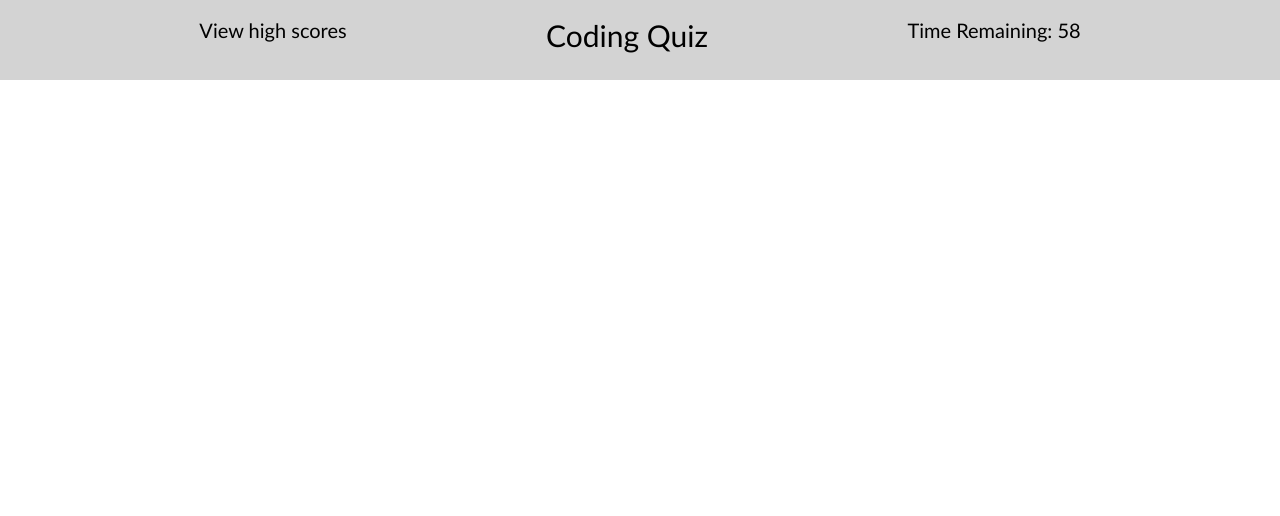
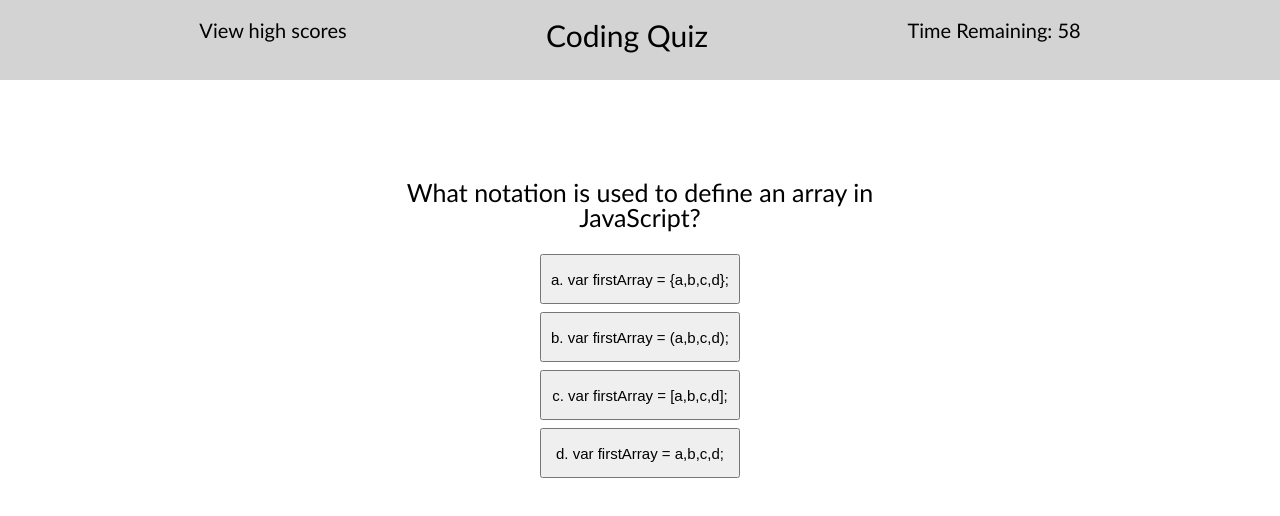
Before and after one commit to mjonas14/JavaScriptQuiz, a plain HTML site: page index.html in a window 1280 px wide. Both pictures are taken after a click on the button "Start Quiz". Drawn offline with Linux system fonts and the light colour scheme.

Commit message:
Created functions to allow flipping of questions upon clicking an answer

```diff
--- a/assets/style.css
+++ b/assets/style.css
@@ -22,13 +22,13 @@ nav ul {
 h1 {
     font-size: 50px;
     font-style: bold;
-    margin-top: 120px;
+    margin-top: 100px;
     text-align: center;
     margin-bottom: 15px;
 }
 
 h2 {
-    font-size: 30px;
+    font-size: 25px;
     text-align: center;
     margin: 0 30% 0 30%;
 }
@@ -40,3 +40,14 @@ button {
     height: 50px;
     width: 200px;
 }
+
+/* Hide the answer options initially */
+#options {
+    display: none;
+    margin-top: 20px;
+}
+
+#buttons {
+    margin: 4px;
+    font-size: 15px;
+}
--- a/index.html
+++ b/index.html
@@ -13,7 +13,7 @@
         <ul>
             <li>View high scores</li>
             <li class="title">Coding Quiz</li>
-            <li class="time">Time remaining: </li>
+            <li class="time">Time remaining: --</li>
         </ul>
     </nav>
 
@@ -24,20 +24,16 @@
         <button id="start-btn" class="start-button">Start Quiz</button>
     </div>
 
-
-     <!-- <header>
-        <h1>This is where the questions will be</h1>
-    </header>
-    <form action="button" id="test">
-        <button type="button" class="buttons">Button 1</button>
-        <button type="button" class="buttons">Button 2</button>
-        <button type="button" class="buttons">Button 3</button>
-        <button type="button" class="buttons">Button 4</button>
+    <!-- Answer options, initially hidden -->
+    <form action="button" id="options">
+        <button type="button" id="buttons" class="btn1">Button 1</button>
+        <button type="button" id="buttons" class="btn2">Button 2</button>
+        <button type="button" id="buttons" class="btn3">Button 3</button>
+        <button type="button" id="buttons" class="btn4">Button 4</button>
     </form>
     <section>
-        <h2>Correct!</h2>
+        <h2></h2>
     </section>
-    -->
 
     <script type="text/javascript" src="script.js"></script>
 </body>
--- a/script.js
+++ b/script.js
@@ -4,25 +4,103 @@
 
 // function that handles the on click event
 
+// Declaring questions
+let jsQuestion = [
+  'What notation is used to define an array in JavaScript?',
+  'True or false: The value of a const variable cannot be changed after it is defined.',
+  'True or false, if an object is defined using const, the key value pair cannot be updated after the fact.',
+  'Using jQuery, how do we declare a new html element?',
+  'What is the correct syntax for adding a JavaScript file to html?'
+];
+
+let jsOption = [
+  ['a. var firstArray = {a,b,c,d};',
+   'b. var firstArray = (a,b,c,d);',
+   'c. var firstArray = [a,b,c,d];',
+   'd. var firstArray = a,b,c,d;'],
+  ['a. True',
+   'b. False'],
+  ['a. True',
+   'b. False'],
+  ["a. var headerEl = ${‘<h1>’};",
+  "b. var headerEl = $(‘<h1>’);",
+  "c. var headerEl = document.newElement(‘<h1’);",
+  "d. var headerEl = window.addNewElement(‘h1’);"],
+  ['a. <script src=”myscript.js”><script>',
+   'b. <script href=”myscript.js”><script>',
+   'c. <file src=”myscript.js”><file>',
+   'd. <file href=”myscript.js”><file>']
+]
+
+let jsAnswer = [
+  'c',
+  'a',
+  'b',
+  'b',
+  'a'
+]
+
 const startButton = document.querySelector("#start-btn");
+const optionButon = document.querySelector('#buttons');
+var qOptionsEls = document.querySelector("#options");
+var op1 = document.querySelector('.btn1');
+var op2 = document.querySelector('.btn2');
+var op3 = document.querySelector('.btn3');
+var op4 = document.querySelector('.btn4');
 var timeEl = document.querySelector(".time");
 
+let qNumber = 0;
+let score = 0;
+var secondsLeft = 60;
+
+let title = document.querySelector(".welcome-title");
+let body = document.querySelector(".welcome-body");
+
+
+
+
+
 // When start button is clicked, everything should vanish and timer should start
-startButton.addEventListener('click', function() {
+function start() {
 
-    var title = document.querySelector(".welcome-title");
-    var body = document.querySelector(".welcome-body");
+  // event.preventDefault();
+  title.textContent = '';
+  body.textContent = '';
+  startButton.style.display = "none";
 
-    title.textContent = '';
-    body.textContent = '';
-    startButton.style.display = "none";
+  // Start timer
+  startTime();
+  generateQuestion();
+};
 
-    // Start timer
-    startTime();
 
-});
 
-var secondsLeft = 60;
+
+
+// Starts quiz and runs through questions
+function generateQuestion() {
+
+  qOptionsEls.style.display = "flex";
+  qOptionsEls.style.flexDirection = "column";
+  qOptionsEls.style.alignItems = "center";
+
+  // Display first question
+  body.textContent = jsQuestion[qNumber];
+
+  op1.textContent = jsOption[qNumber][0];
+  op2.textContent = jsOption[qNumber][1];
+  op3.textContent = jsOption[qNumber][2];
+  op4.textContent = jsOption[qNumber][3];
+}
+
+function inputInitials() {
+
+  qOptionsEls.style.display = 'none';
+  body.textContent = 'Please input your intials';
+}
+
+
+
 
 function startTime() {
     var timerInterval = setInterval(function() {
@@ -36,3 +114,40 @@ function startTime() {
 
       }, 1000);
 }
+
+
+
+
+
+startButton.addEventListener('click', start);
+qOptionsEls.addEventListener('click', function(event) {
+
+  console.log(event.target.textContent);
+
+  let answer = event.target.textContent;
+
+  if (answer[0] === jsAnswer[qNumber]) {
+    console.log('right');
+    score++;
+
+    if (qNumber === jsQuestion.length-1) {
+      inputInitials();
+    } else {
+      qNumber++;
+      generateQuestion();
+    }
+
+  } else {
+    console.log('wrong');
+    secondsLeft -= 10;
+
+    if (qNumber === jsQuestion.length-1) {
+      inputInitials();
+    } else {
+      qNumber++;
+      generateQuestion();
+    }
+
+  }
+
+})
```
